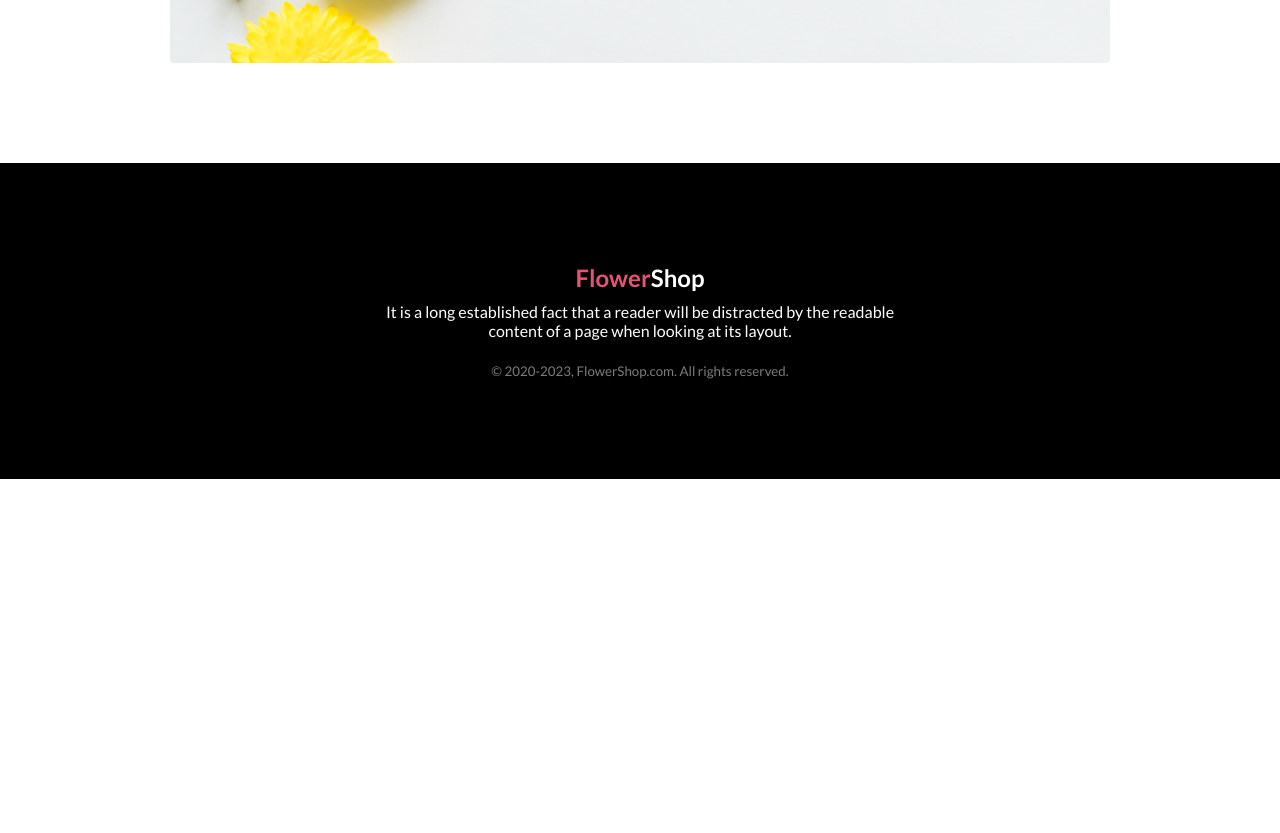
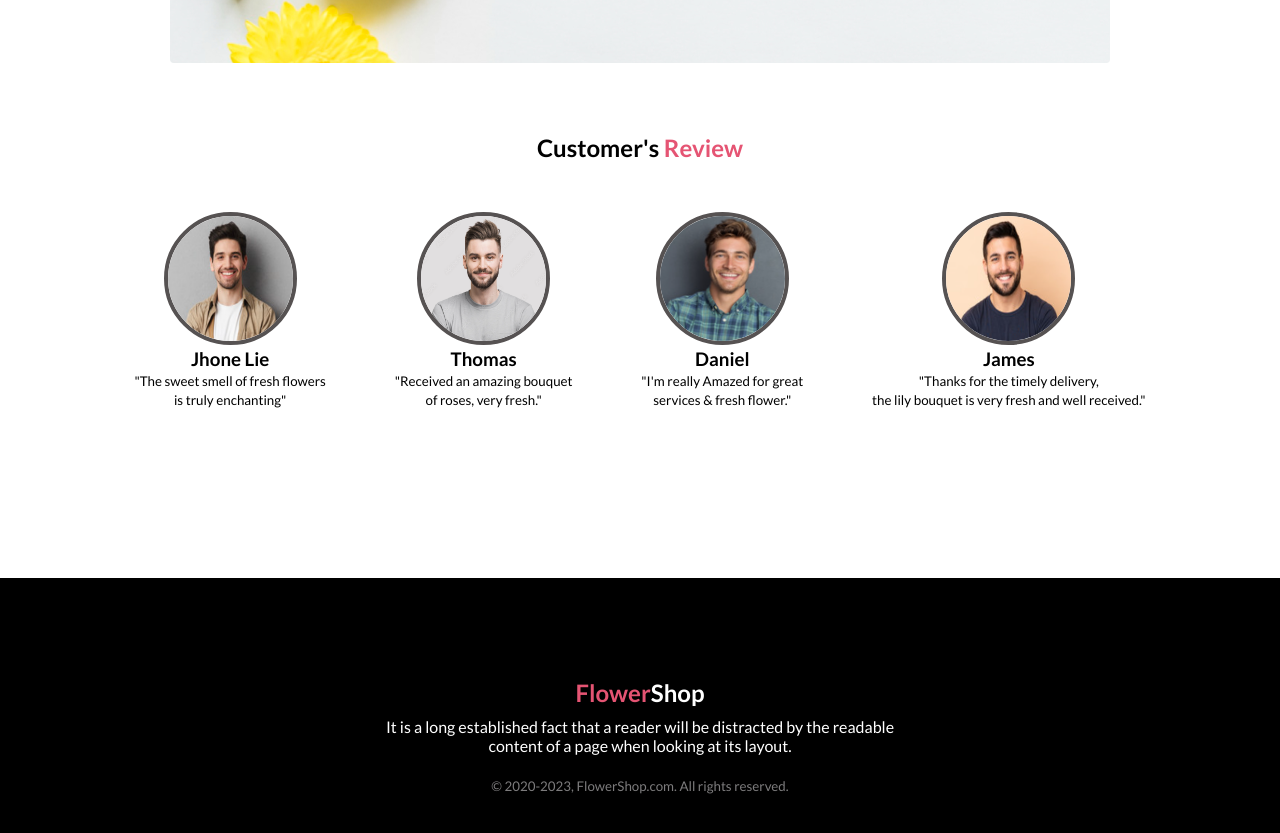
Before and after one commit to shaikhmostafa98/FlowerShop, a plain HTML site: page index.html in a window 1280 px wide. Shown: the part 2770-3603 px from the top of the page. Before the commit the page ends 3249 px from the top, so only its background shows below. Drawn offline with Linux system fonts and the light colour scheme.

Commit message:
Final Commit

```diff
--- a/index.html
+++ b/index.html
@@ -79,6 +79,29 @@
             <p>$30 coupon for first shopping</p>
             <input type="email" placeholder="Enter your email here..."><button>Subscribe</button>
         </div>
+        <div class="customarReview">
+            <h2>Customer's <span class="off">Review</span></h2>
+                <div class="review">
+                    <div class="reviewDiv">
+                        <img class="imgc" src="./img/man/man-1.png" alt="">
+                        <h3>Jhone Lie</h3>
+                        <small>"The sweet smell of fresh flowers <br>is truly enchanting"</small>
+                    </div> <div class="reviewDiv">
+                        <img class="imgc" src="./img/man/man-2.png" alt="">
+                        <h3>Thomas</h3>
+                        <small>"Received an amazing bouquet <br> of roses, very fresh."</small>
+                    </div> <div class="reviewDiv">
+                        <img class="imgc" src="./img/man/man-3.png" alt="">
+                        <h3>Daniel</h3>
+                        <small>"I'm really Amazed for great <br>services & fresh flower."</small>
+                    </div> <div class="reviewDiv">
+                        <img class="imgc" src="./img/man/man-4.png" alt="">
+                        <h3>James</h3>
+                        <small>"Thanks for the timely delivery,<br> the lily bouquet is very fresh and well received."</small>
+                    </div>
+                </div>
+        </div>
+
     </main>
     <footer>
         <h2><span class="off">Flower</span>Shop</h2>
--- a/style.css
+++ b/style.css
@@ -149,6 +149,22 @@ button{
     border-radius: 3px;
     font-size: 15px;
 }
+.customarReview{
+    text-align: center;
+    padding: 70px 100px;
+}
+.review{
+    margin-top: 50px;
+    display: flex;
+    align-items: center;
+    justify-content: space-around;
+}
+.imgc{
+    width: 125px;
+    border: 4px solid #565252;
+    height: 125px;
+    border-radius: 50%;
+}
 footer{
     text-align: center;
     background-color: #000;
```
Also changed, not shown: img/man/man-1.png (added), img/man/man-2.png (added), img/man/man-3.png (added), img/man/man-4.png (added).
